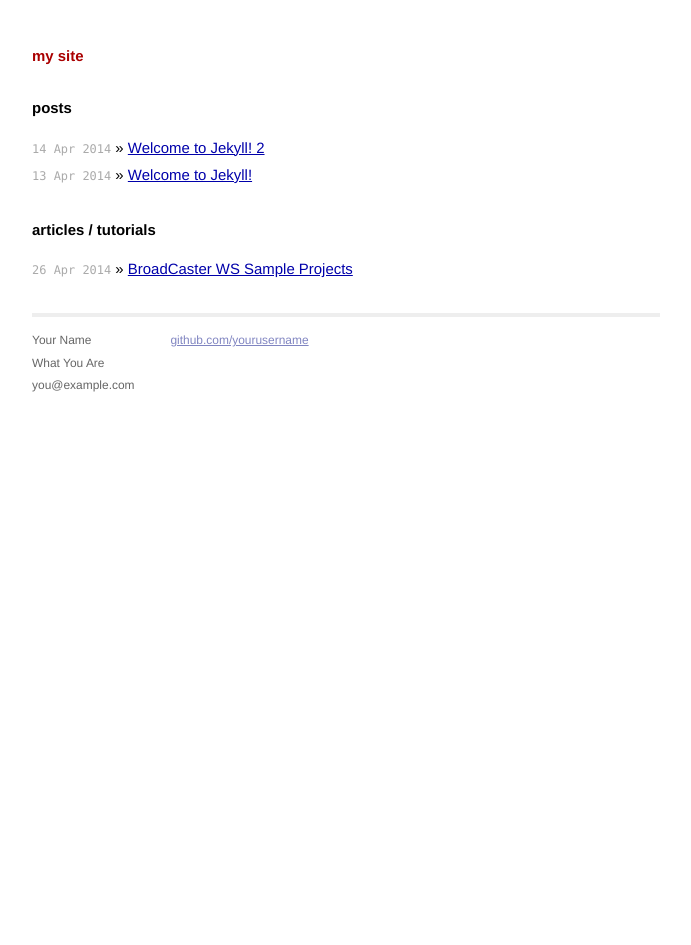
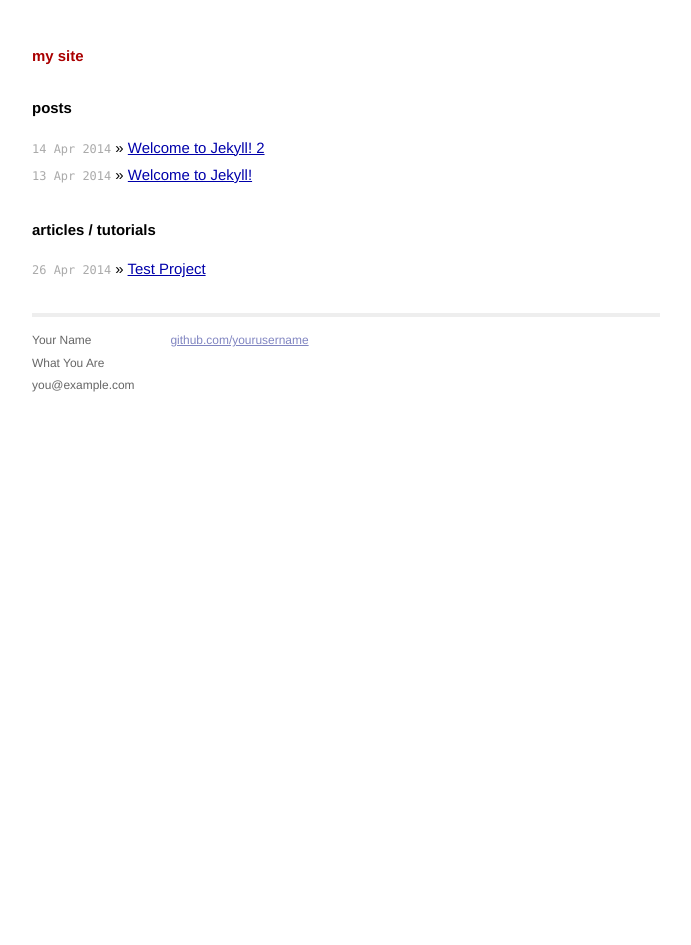
Before and after one commit to miroe/miroe.github.io, a Jekyll site: the page built from index.html, in a window 1280 px wide. Shown: the whole page, without its empty margins (294-985 px from the left). Built offline with Jekyll 4.4.1, drawn with Linux system fonts in a browser that asks for light colours; Markdown is read by kramdown in place of the engine named in the settings.

Commit message:
test project added

```diff
--- a/index.html
+++ b/index.html
@@ -12,6 +12,6 @@ title: my site
   </ul>
   <h1>articles / tutorials</h1>
   <ul class="posts">
-   <li><span>26 Apr 2014</span> &raquo; <a href="http://miroe.github.io/BroadCasterWebService/">BroadCaster WS Sample Projects</a></li>
+   <li><span>26 Apr 2014</span> &raquo; <a href="http://miroe.github.io/test">Test Project</a></li>
   </ul>
 </div>
```
